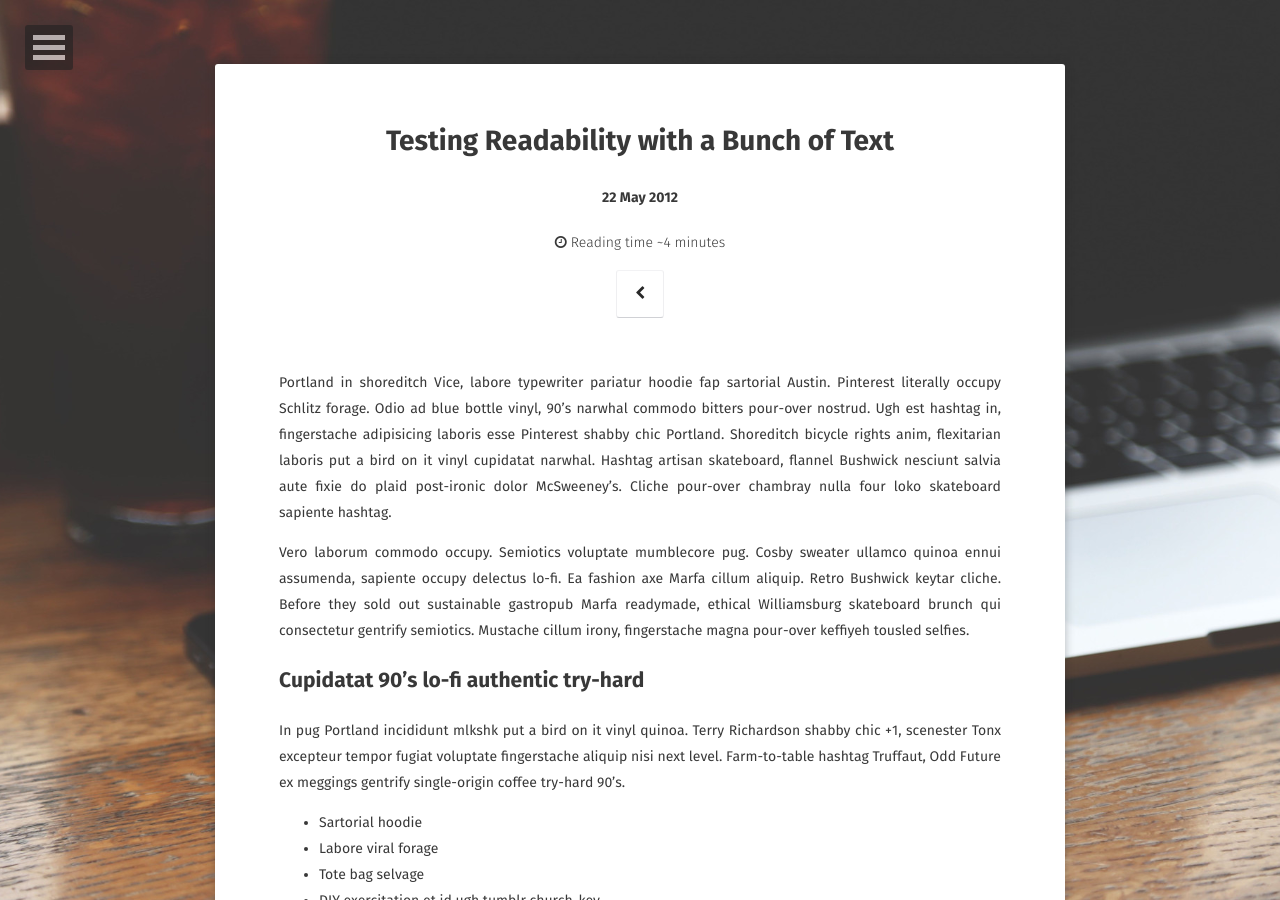
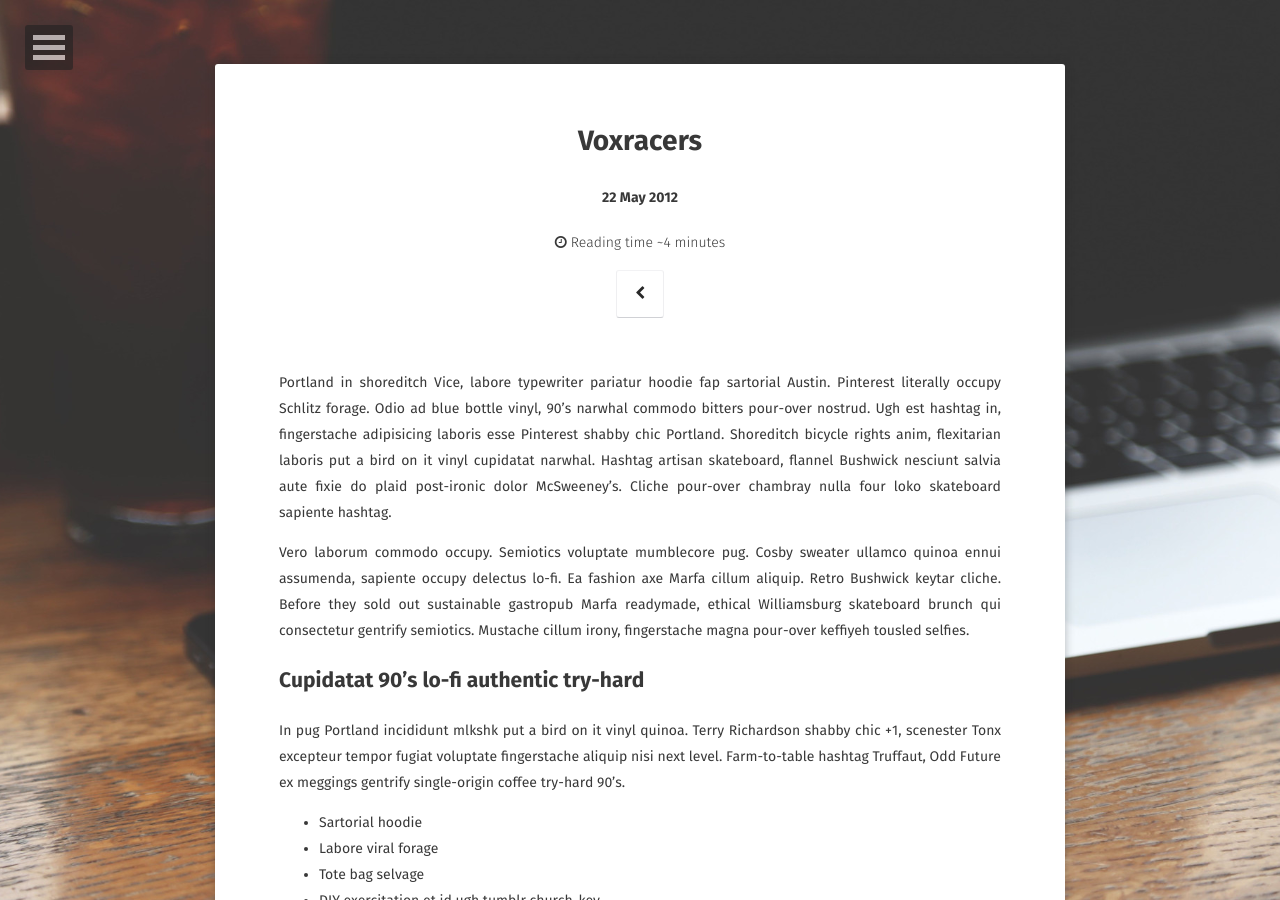
Before and after one commit to LeSmurk/CraigieDev, a Jekyll site: the page built from _posts/2012-05-22-readability-post - Copy.md, in a window 1280 px wide and 900 px high. Built offline with Jekyll 4.4.1, drawn with Linux system fonts in a browser that asks for light colours; some web fonts are replaced; comment, search, counter and statistics services are not loaded.

Commit message:
Update 2012-05-22-readability-post - Copy.md

```diff
--- a/_posts/2012-05-22-readability-post - Copy.md
+++ b/_posts/2012-05-22-readability-post - Copy.md
@@ -1,8 +1,8 @@
 ---
 layout: post
-title: "Testing Readability with a Bunch of Text"
+title: "Voxracers"
 date: 2012-05-22
-excerpt: "A ton of text to test readability."
+excerpt: "a test"
 tags: [sample post, readability, test]
 comments: true
 ---
```
